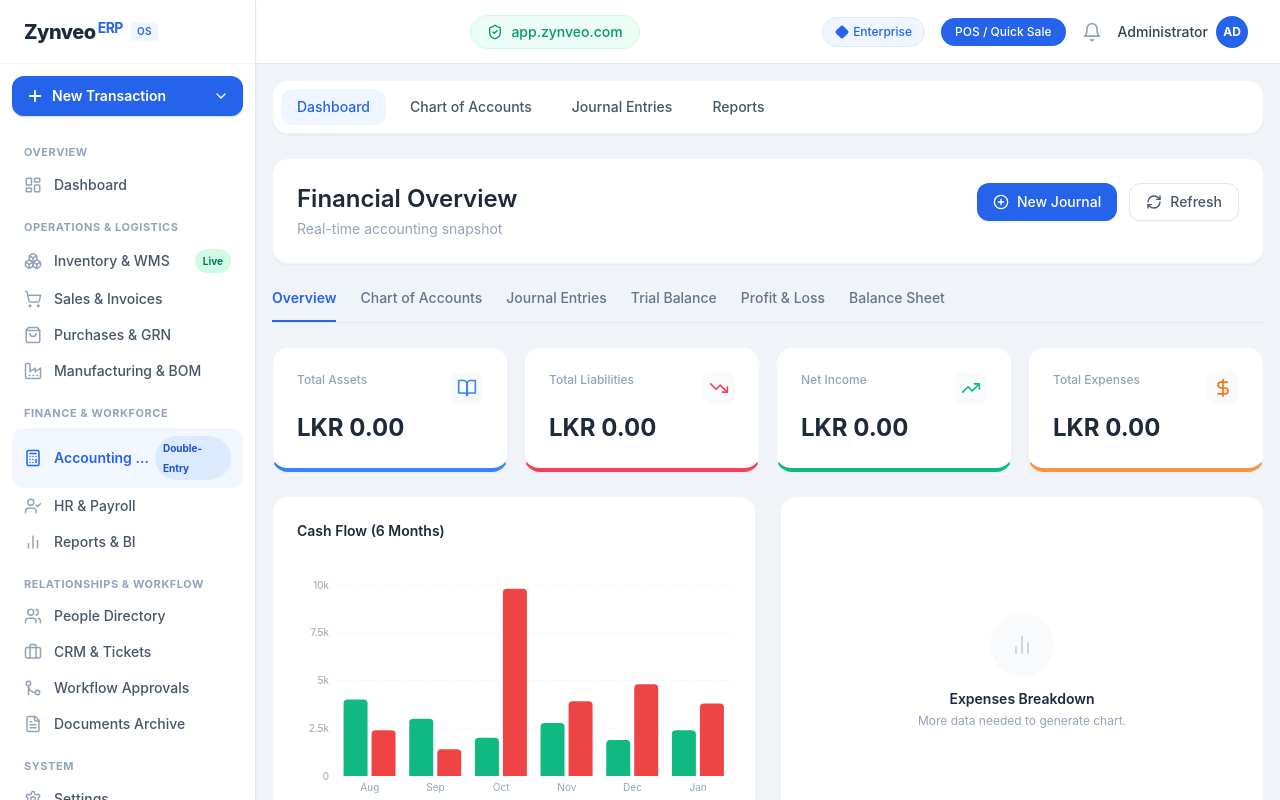
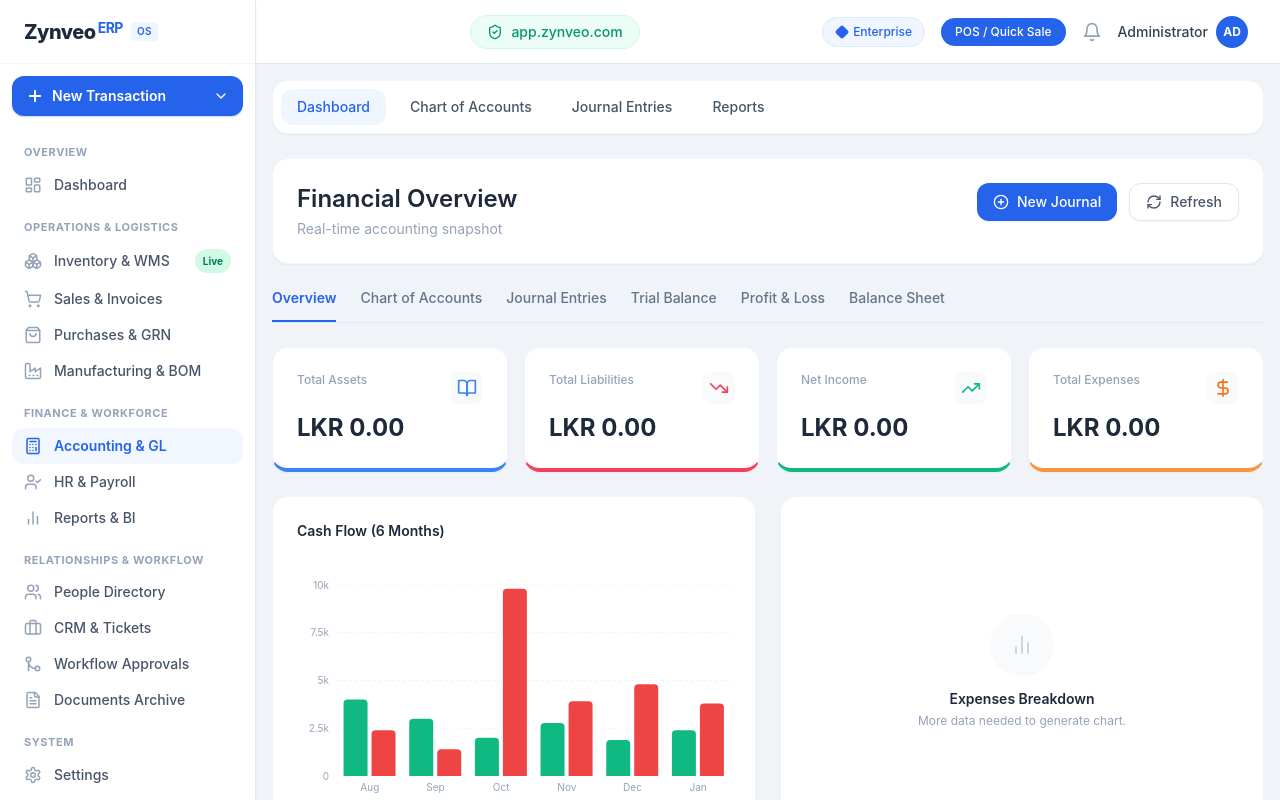
Before and after one commit to DaniruDesilva/zynveo-marketing-site, a Next.js app in the folder apps/web/: page /accounting in a window 1280 px wide. Built offline with nearby package versions, Linux system fonts and the light colour scheme.

Commit message:
Fix sidebar Accounting label truncation and prevent badge text wrapping

```diff
--- a/apps/web/src/app/layout.tsx
+++ b/apps/web/src/app/layout.tsx
@@ -91,8 +91,6 @@ export default function RootLayout({
                   href="/accounting"
                   icon={<Calculator size={18} />}
                   label="Accounting & GL"
-                  badge="Double-Entry"
-                  badgeColor="bg-blue-100 text-blue-700"
                 />
                 <SidebarNavItem href="/hr" icon={<UserCheck size={18} />} label="HR & Payroll" />
                 <SidebarNavItem href="/reports" icon={<BarChart2 size={18} />} label="Reports & BI" />
--- a/apps/web/src/components/SidebarNavItem.tsx
+++ b/apps/web/src/components/SidebarNavItem.tsx
@@ -32,14 +32,14 @@ export function SidebarNavItem({
             : "text-slate-600 hover:bg-slate-50 hover:text-slate-900"
         }`}
       >
-        <div className="flex items-center space-x-3 min-w-0">
-          <span className={`transition-colors ${isActive ? "text-blue-600" : "text-slate-400 group-hover:text-slate-600"}`}>
+        <div className="flex items-center space-x-3 min-w-0 flex-1">
+          <span className={`shrink-0 transition-colors ${isActive ? "text-blue-600" : "text-slate-400 group-hover:text-slate-600"}`}>
             {icon}
           </span>
           <span className="truncate">{label}</span>
         </div>
         {badge && (
-          <span className={`text-[10px] font-bold px-2 py-0.5 rounded-full ${badgeColor}`}>
+          <span className={`text-[10px] font-bold px-2 py-0.5 rounded-full whitespace-nowrap shrink-0 ${badgeColor}`}>
             {badge}
           </span>
         )}
```
